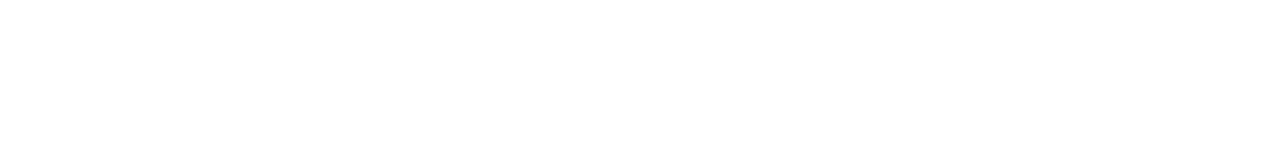
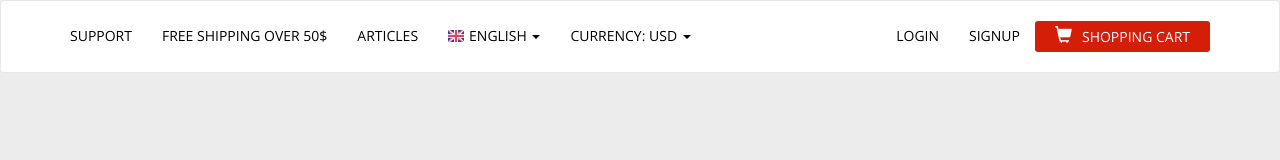
Before and after one commit to aleksandrsirenko/bootstrap_shop, a plain HTML site: page index.html in a window 1280 px wide. Drawn offline with nearby package versions, Linux system fonts and the light colour scheme.

Commit message:
added top-bar menu

```diff
--- a/css/style.css
+++ b/css/style.css
@@ -1,8 +1,83 @@
 /*font-family: 'Open Sans', sans-serif;*/
+
+body {
+    font-family: 'Open Sans', sans-serif;
+    background: #ececec;
+    font-size: 14px;
+    color: #000;
+    min-width: 320px;
+}
+
+img {
+    max-width: 100%;
+    height:auto;
+}
+
+h3 {
+    font-size: 24px;
+    font-weight: 700;
+}
+
+.btn-red {
+    background: #d51e08;
+    color: #fff;
+}
+
+.btn-red:hover {
+    background: #ec4835;
+}
+
+/*-----------------HEADER---------------------*/
+
+.menu-top .navbar {
+    margin-bottom: 0;
+    background: #fff;
+    padding: 20px 0;
+    text-transform: uppercase;
+}
+
+.menu-top .navbar-default .navbar-nav > li > a {
+    color: #000;
+    padding-bottom: 5px;
+    padding-top: 5px;
+    transition: background .3s;
+}
+
+.menu-top .navbar-default .navbar-nav > li > a:hover {
+    text-decoration: underline;
+}
+.menu-top .navbar-default .navbar-nav > li > a.btn-red {
+    color: #fff;
+    border-radius: 3px;
+    padding: 5px 20px;
+}
+
+.menu-top .navbar-default .navbar-nav > li > a.btn-red:hover {
+    background: #ec4835;
+    text-decoration: none;
+}
+
+.menu-top .navbar-default .navbar-nav > li > a > .glyphicon {
+    margin-right: 10px;
+    font-size: 17px;
+}
+
+.menu-top .container,
+.menu-top .navbar-collapse {
+    padding-left: 0;
+}
+
+.flag {
+    margin-right: 5px;
+    position: relative;
+    top: -1px;
+}
 
 /* Large Devices, Wide Screens */
 @media only screen and (max-width : 1200px) {
-
+	.menu-top .navbar-nav {
+	    float: none !important;
+	}
 }
 
 /* Medium Devices, Desktops */
@@ -15,6 +90,17 @@
 
 }
 
+@media only screen and (max-width : 767px) {
+	.menu-top .navbar-default .navbar-nav > li > a:hover {
+	    background: #eee;
+	}
+
+	.menu-top .container,
+    .menu-top .navbar-collapse {
+        padding-left: 15px;
+    }
+}
+
 /* Extra Small Devices, Phones */
 @media only screen and (max-width : 480px) {
 
--- a/index.html
+++ b/index.html
@@ -1,5 +1,6 @@
 <!DOCTYPE html>
 <html lang="en">
+
 <head>
 	<meta charset="utf-8">
 	<meta http-equiv="X-UA-Compatible" content="IE=edge">
@@ -8,16 +9,74 @@
 	<link href='https://fonts.googleapis.com/css?family=Open+Sans:700,400&subset=latin,cyrillic' rel='stylesheet' type='text/css'>
 	<link href="css/bootstrap.min.css" rel="stylesheet">
 	<link href="css/style.css" rel="stylesheet">
-<!--[if lt IE 9]>
+	<!--[if lt IE 9]>
 <script src="https://oss.maxcdn.com/html5shiv/3.7.2/html5shiv.min.js"></script>
 <script src="https://oss.maxcdn.com/respond/1.4.2/respond.min.js"></script>
 <![endif]-->
 </head>
+
 <body>
+	<header>
+		<div class="menu-top">
+			<nav class="navbar navbar-default">
+				<div class="container">
+					<!-- Brand and toggle get grouped for better mobile display -->
+					<div class="navbar-header">
+						<button type="button" class="navbar-toggle collapsed" data-toggle="collapse" data-target="#bs-example-navbar-collapse-1" aria-expanded="false">
+			        <span class="sr-only">Toggle navigation</span>
+			        <span class="icon-bar"></span>
+			        <span class="icon-bar"></span>
+			        <span class="icon-bar"></span>
+			      </button>
+					</div>
+
+					<!-- Collect the nav links, forms, and other content for toggling -->
+					<div class="collapse navbar-collapse" id="bs-example-navbar-collapse-1">
+						<ul class="nav navbar-nav">
+							<li><a href="#">Support</a></li>
+							<li><a href="#">Free Shipping Over 50$</a></li>
+							<li><a href="#">Articles</a></li>
+							<li class="dropdown">
+								<a href="#" class="dropdown-toggle" data-toggle="dropdown"><span class="flag"><img src="img/flag.jpg" alt="flag"></span>English <span class="caret"></span></a>
+								<ul class="dropdown-menu">
+									<li><a href="#">Russian</a></li>
+									<li><a href="#">French</a></li>
+									<li><a href="#">Something else here</a></li>
+									<li role="separator" class="divider"></li>
+									<li><a href="#">Separated link</a></li>
+									<li role="separator" class="divider"></li>
+									<li><a href="#">One more separated link</a></li>
+								</ul>
+							</li>
+							<li class="dropdown">
+								<a href="#" class="dropdown-toggle" data-toggle="dropdown">currency: usd <span class="caret"></span></a>
+								<ul class="dropdown-menu">
+									<li><a href="#">currency: euro</a></li>
+									<li><a href="#">currency: ruble</a></li>
+								</ul>
+							</li>
+						</ul>
+						<ul class="nav navbar-nav navbar-right">
+							<li><a href="#">Login</a></li>
+							<li><a href="#">Signup</a></li>
+							<li><a href="#" class="btn-red"><span class="glyphicon glyphicon-shopping-cart"></span>Shopping cart</a></li>
+						</ul>
+					</div>
+					<!-- /.navbar-collapse -->
+				</div>
+				<!-- /.container-fluid -->
+			</nav>
+
+		</div>
+
+	</header>
+
+
 
 
 
 	<script src="https://ajax.googleapis.com/ajax/libs/jquery/1.11.3/jquery.min.js"></script>
 	<script src="js/bootstrap.min.js"></script>
 </body>
+
 </html>
```
